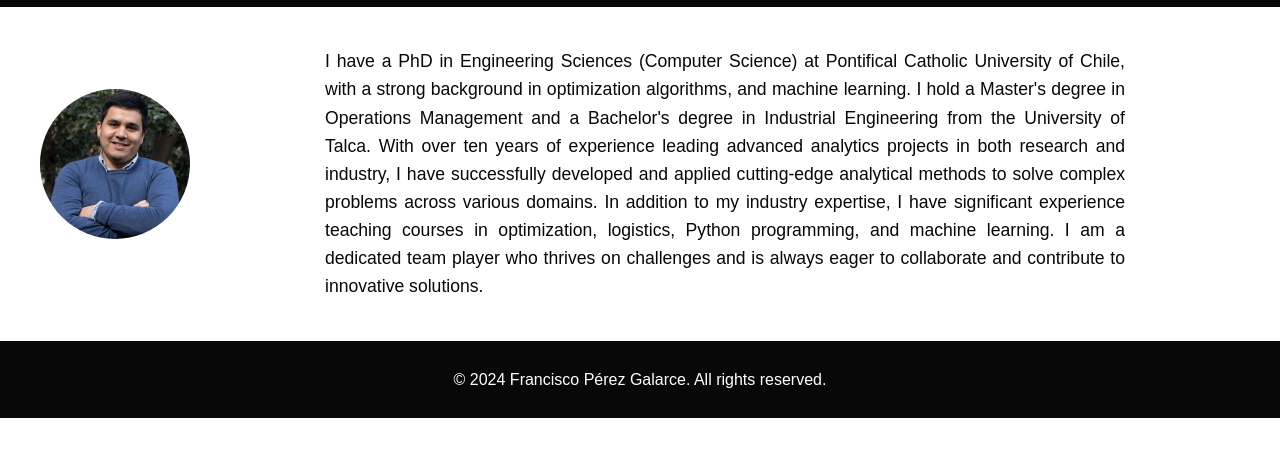
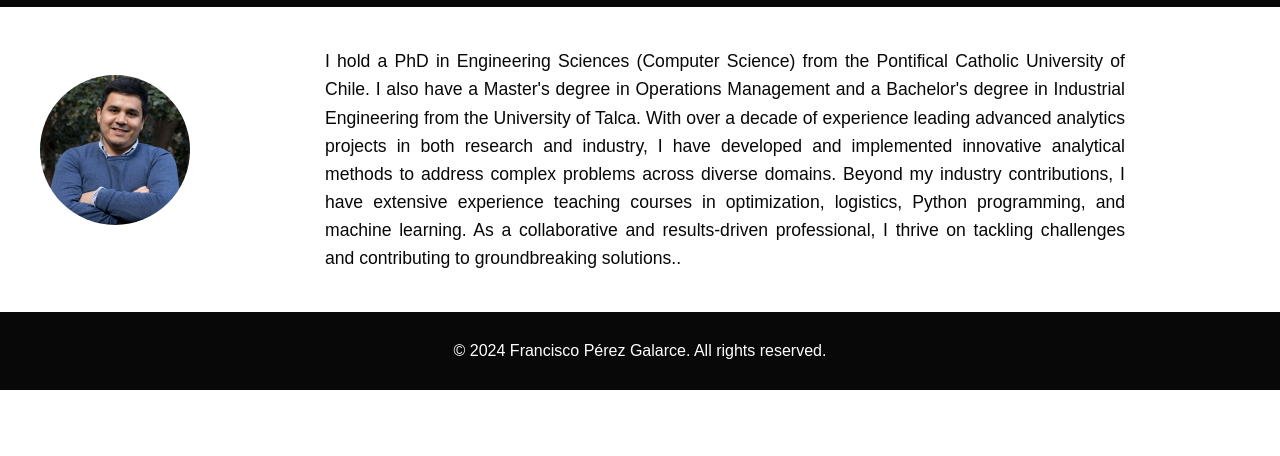
Before and after one commit to frperezgalarce/frperezgalarce, a plain HTML site: page index.html in a window 1280 px wide. Shown: the part 120-576 px from the top of the page. Drawn offline with Linux system fonts and the light colour scheme.

Commit message:
fix grammar

```diff
--- a/index.html
+++ b/index.html
@@ -142,7 +142,7 @@
 
     <section id="about">
         <img src="fco.jfif" alt="Francisco Pérez Galarce">
-        <p>I have a PhD in Engineering Sciences (Computer Science) at Pontifical Catholic University of Chile, with a strong background in optimization algorithms, and machine learning. I hold a Master's degree in Operations Management and a Bachelor's degree in Industrial Engineering from the University of Talca. With over ten years of experience leading advanced analytics projects in both research and industry, I have successfully developed and applied cutting-edge analytical methods to solve complex problems across various domains. In addition to my industry expertise, I have significant experience teaching courses in optimization, logistics, Python programming, and machine learning. I am a dedicated team player who thrives on challenges and is always eager to collaborate and contribute to innovative solutions.</p>
+        <p>I hold a PhD in Engineering Sciences (Computer Science) from the Pontifical Catholic University of Chile. I also have a Master's degree in Operations Management and a Bachelor's degree in Industrial Engineering from the University of Talca. With over a decade of experience leading advanced analytics projects in both research and industry, I have developed and implemented innovative analytical methods to address complex problems across diverse domains. Beyond my industry contributions, I have extensive experience teaching courses in optimization, logistics, Python programming, and machine learning. As a collaborative and results-driven professional, I thrive on tackling challenges and contributing to groundbreaking solutions..</p>
     </section>
 
     <footer>
```
